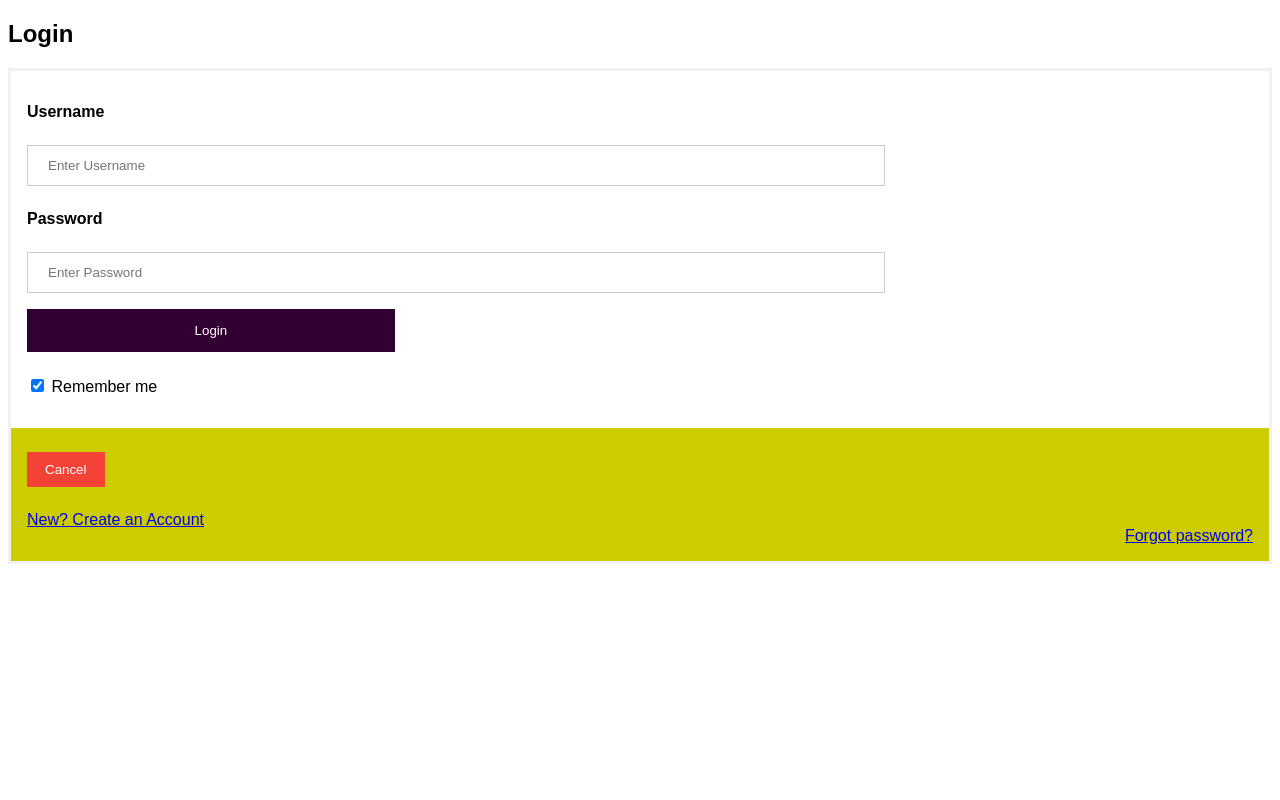
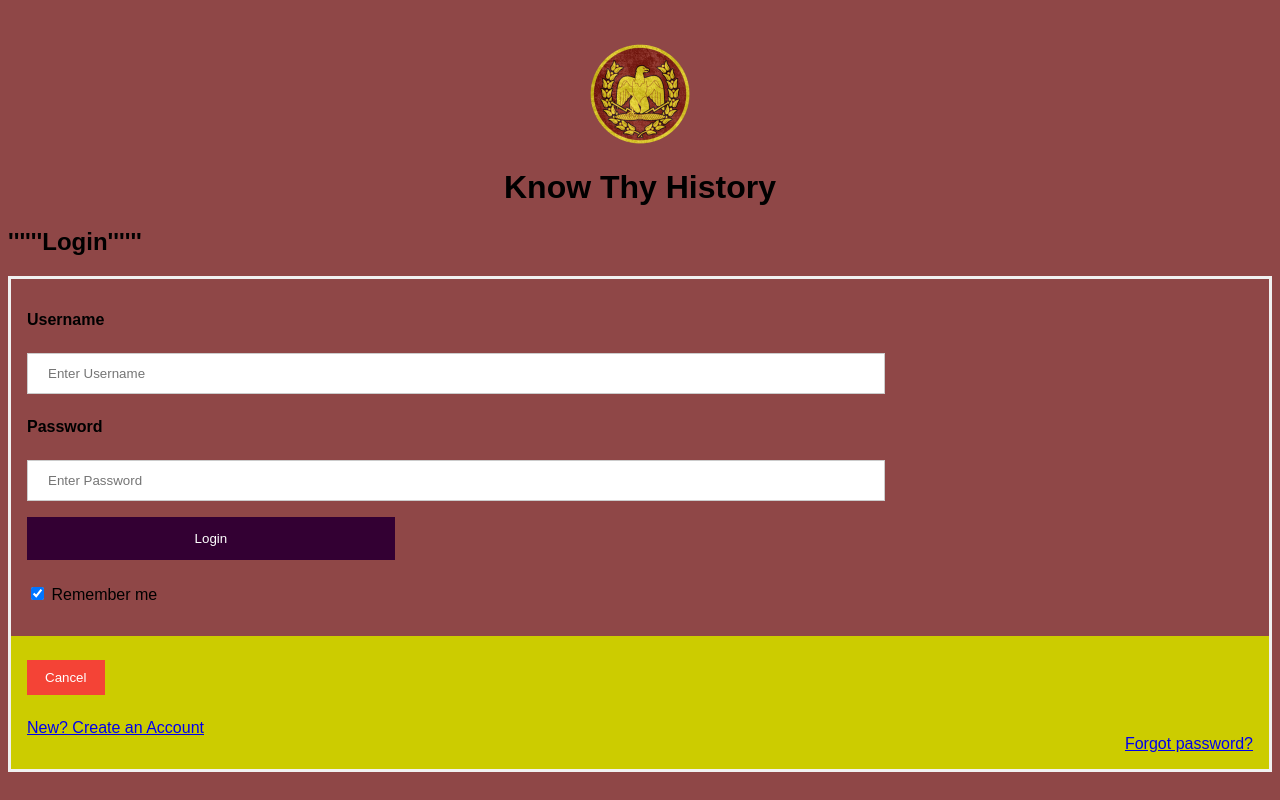
Before and after one commit to Zaki-Habib/CSE470-Project, a plain HTML site: page Login.html in a window 1280 px wide. Drawn offline with Linux system fonts and the light colour scheme.

Commit message:
Add files via upload

```diff
--- a/Login.html
+++ b/Login.html
@@ -4,7 +4,9 @@
 <meta name="viewport" content="width=device-width, initial-scale=1">
 <style>
 body {font-family: Arial, Helvetica, sans-serif;}
+body{background-color: #8f4747;}
 form {border: 3px solid #f1f1f1;}
+
 
 input[type=text], input[type=password] {
   width: 70%;
@@ -59,10 +61,12 @@ span.psw {
 </style>
 </head>
 <body>
+  <br><br>
+<center><img src="images/Rome.png" width="100" height="100"></center>
+<h1 align="center">Know Thy History</h1>
+<h2>''''''Login''''''</h2>
 
-<h2>Login</h2>
-
-<form action="/action_page.php" method="post">
+<form action="Home.html" method="post">
 
   <div class="container">
     <p><label for="uname"><b>Username</b></label></p>
@@ -79,8 +83,8 @@ span.psw {
 
   <div class="container" style="background-color:#cccc00">
     <button type="button" class="cancelbtn">Cancel</button>
-    <p><a href="https://www.totalwar.com" style="text-align:left">New? Create an Account</a>
-    <span class="psw"> <a href="https://www.peaceholder.com">Forgot password?</a></span></p>
+    <p><a href="www.totalwar.com" style="text-align:left">New? Create an Account</a>
+    <span class="psw"> <a href="www.peaceholder.com">Forgot password?</a></span></p>
 
   </div>
 </form>
```
